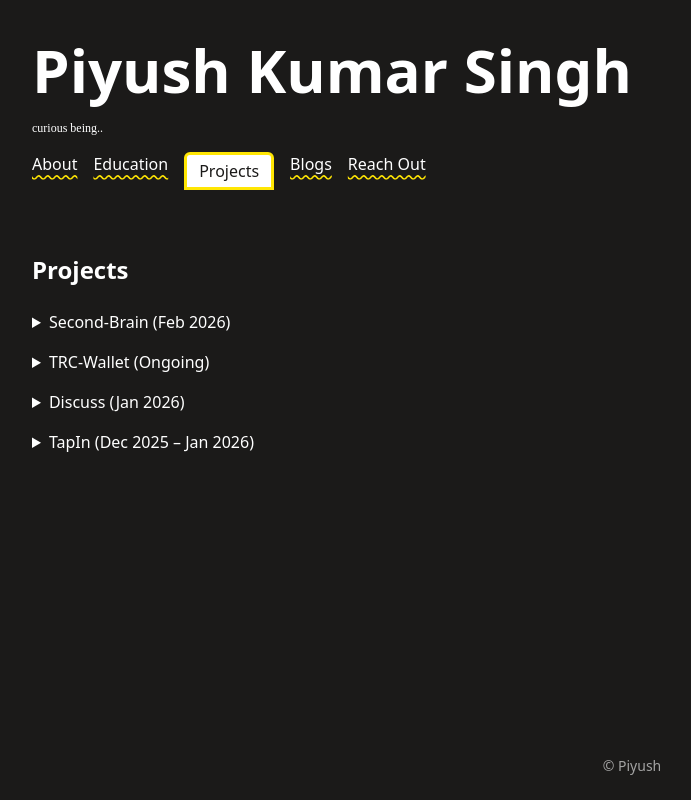
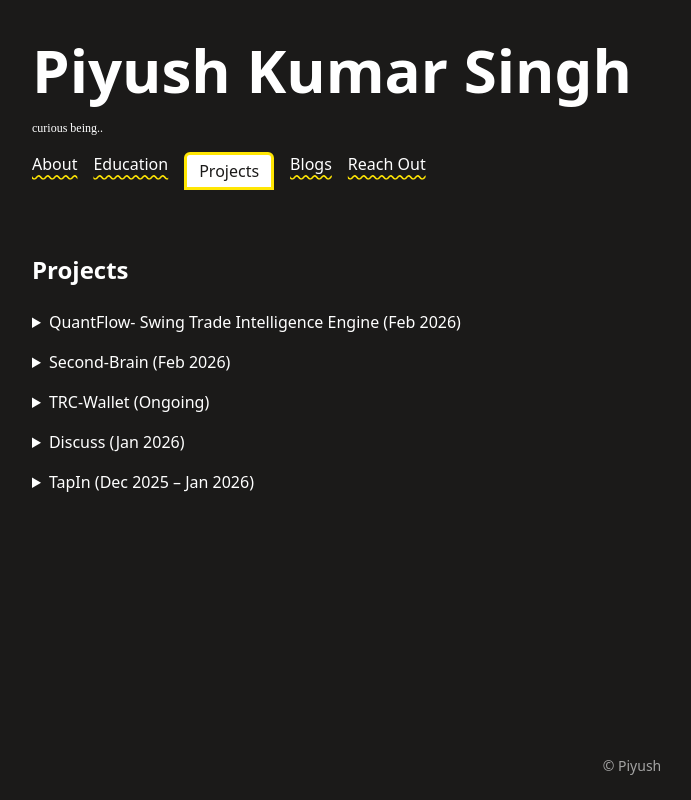
Before and after one commit to singhpiyush55/piyush, a Next.js app: page /projects in a window 1280 px wide. Shown: the whole page, without its empty margins (8-699 px from the left). Built offline with nearby package versions, Linux system fonts and the light colour scheme.

Commit message:
added proj

```diff
--- a/app/(routes)/projects/page.tsx
+++ b/app/(routes)/projects/page.tsx
@@ -1,6 +1,14 @@
 export default function Projects() {
 
   const projects = [
+    {
+      title: "QuantFlow- Swing Trade Intelligence Engine",
+      duration: "Feb 2026",
+      description: "Engineered a full-stack AI stock recommendation platform that generates weekly swing-trade recommendations with using quantitative scoring, Python quant engine computing 15+ indicators and AI-driven analysis.",
+      tech: ["Copilot", "Turborepo", "Next.js", "PostgreSQL"],
+      live: null,
+      github: "https://github.com/singhpiyush55/st-recomm",
+    },
     {
       title: "Second-Brain",
       duration: "Feb 2026",
```
